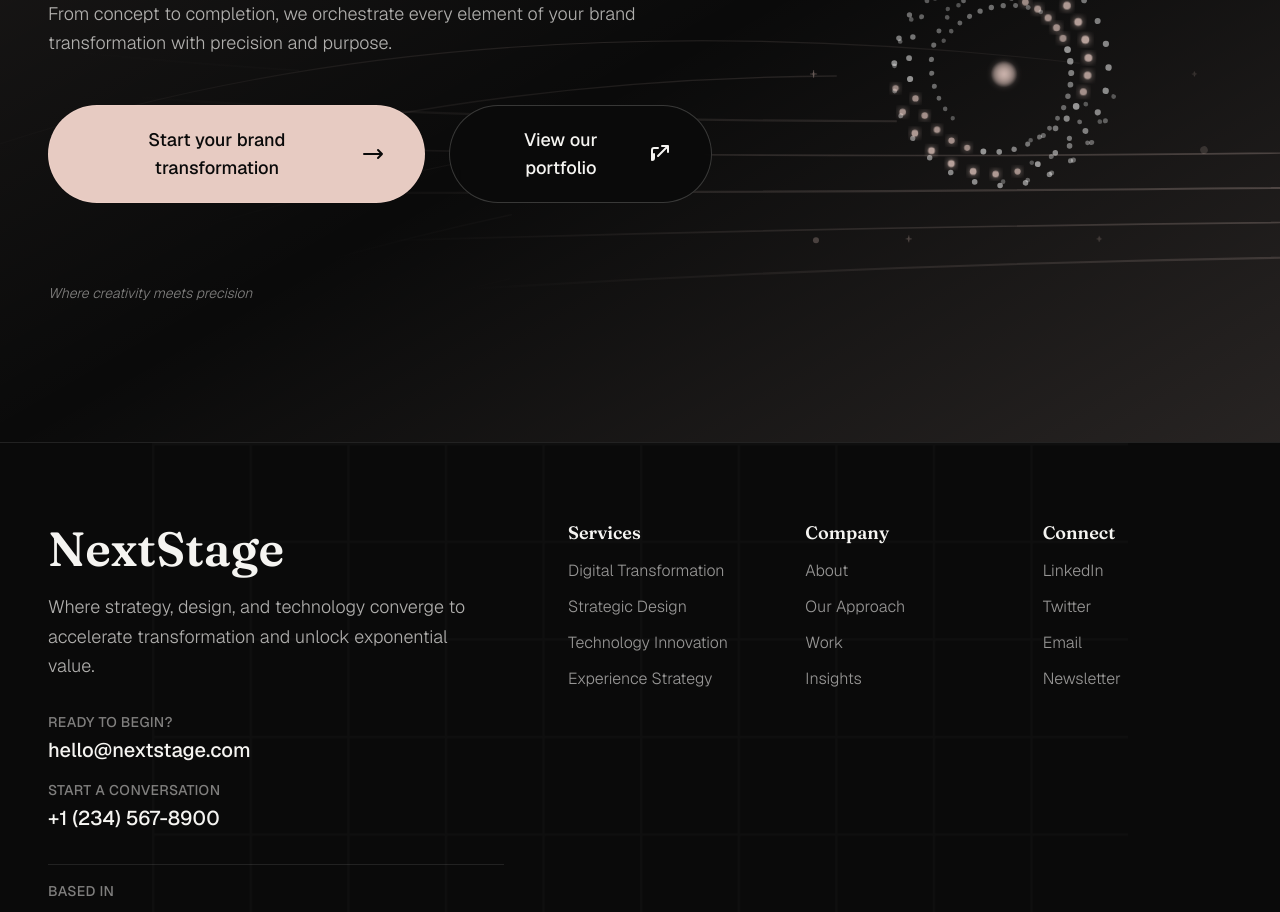
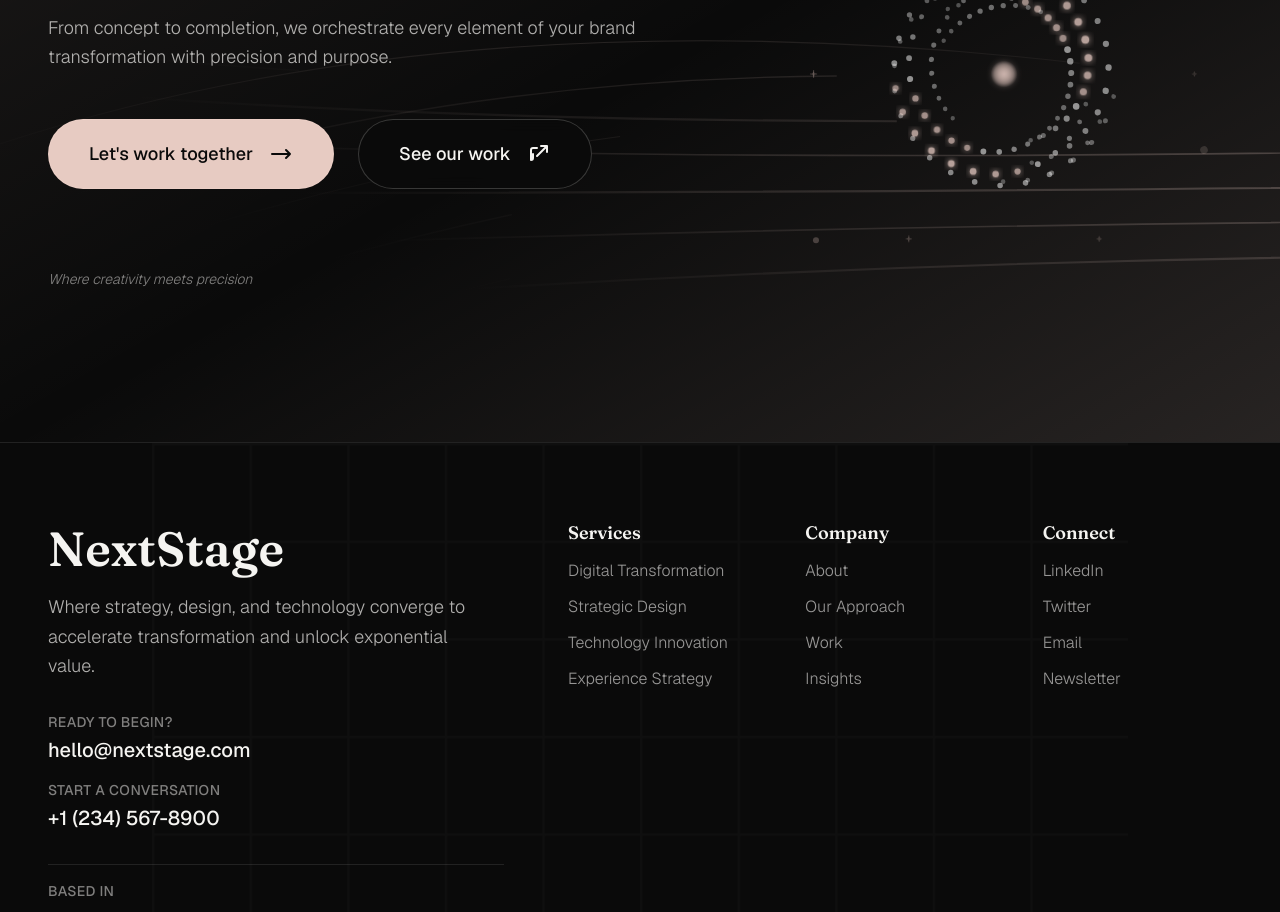
Before and after one commit to bsegev/nextstage-web, a Next.js app: page /services/brand-design in a window 1280 px wide. Shown: the part 4680-5592 px from the top of the page. Built offline with nearby package versions, Linux system fonts and the light colour scheme.

Commit message:
fix: Make CTA button text more concise to prevent wrapping - Let's work together & See our work

```diff
--- a/src/components/brand-design/BrandDesignCTA.tsx
+++ b/src/components/brand-design/BrandDesignCTA.tsx
@@ -394,7 +394,7 @@ export default function BrandDesignCTA() {
               <div className="absolute -inset-0.5 bg-gradient-to-r from-accent/40 to-accent/20 rounded-full blur opacity-0 group-hover:opacity-100 transition duration-500" />
               <div className="relative inline-flex items-center justify-center gap-3 sm:gap-4 px-6 sm:px-8 py-3 sm:py-4 bg-accent/90 backdrop-blur-sm border border-accent/20 text-obsidian rounded-full text-sm sm:text-base font-medium transition-all duration-300 group-hover:bg-accent group-hover:text-obsidian group-hover:border-transparent group-hover:shadow-2xl group-hover:shadow-accent/20 group-hover:-translate-y-1 w-full">
                 <span className="relative">
-                  Start your brand transformation
+                  Let&apos;s work together
                   <span className="absolute bottom-0 left-0 w-0 h-[1px] bg-current transition-all duration-300 group-hover:w-full block" />
                 </span>
 
@@ -424,7 +424,7 @@ export default function BrandDesignCTA() {
               <div className="absolute -inset-0.5 bg-gradient-to-r from-bone/20 to-bone/10 rounded-full blur opacity-0 group-hover:opacity-100 transition duration-500" />
               <div className="relative inline-flex items-center justify-center gap-3 sm:gap-4 px-6 sm:px-8 py-3 sm:py-4 bg-obsidian/90 backdrop-blur-sm border border-bone/20 text-bone rounded-full text-sm sm:text-base font-medium transition-all duration-300 group-hover:bg-bone group-hover:text-obsidian group-hover:border-transparent group-hover:shadow-2xl group-hover:shadow-bone/10 group-hover:-translate-y-1 w-full">
                 <span className="relative">
-                  View our portfolio
+                  See our work
                   <span className="absolute bottom-0 left-0 w-0 h-[1px] bg-current transition-all duration-300 group-hover:w-full block" />
                 </span>
 
@@ -487,7 +487,7 @@ export default function BrandDesignCTA() {
                 <div className="absolute -inset-0.5 bg-gradient-to-r from-accent/40 to-accent/20 rounded-full blur opacity-0 group-hover:opacity-100 transition duration-500" />
                 <div className="relative inline-flex items-center gap-3 sm:gap-4 px-6 sm:px-8 lg:px-10 py-3 sm:py-4 lg:py-5 bg-accent/90 backdrop-blur-sm border border-accent/20 text-obsidian rounded-full text-sm sm:text-base lg:text-lg font-medium transition-all duration-300 group-hover:bg-accent group-hover:text-obsidian group-hover:border-transparent group-hover:shadow-2xl group-hover:shadow-accent/20 group-hover:-translate-y-1">
                   <span className="relative">
-                    Start your brand transformation
+                    Let&apos;s work together
                     <span className="absolute bottom-0 left-0 w-0 h-[1px] bg-current transition-all duration-300 group-hover:w-full block" />
                   </span>
 
@@ -517,7 +517,7 @@ export default function BrandDesignCTA() {
                 <div className="absolute -inset-0.5 bg-gradient-to-r from-bone/20 to-bone/10 rounded-full blur opacity-0 group-hover:opacity-100 transition duration-500" />
                 <div className="relative inline-flex items-center justify-center gap-3 sm:gap-4 px-6 sm:px-8 lg:px-10 py-3 sm:py-4 lg:py-5 bg-obsidian/90 backdrop-blur-sm border border-bone/20 text-bone rounded-full text-sm sm:text-base lg:text-lg font-medium transition-all duration-300 group-hover:bg-bone group-hover:text-obsidian group-hover:border-transparent group-hover:shadow-2xl group-hover:shadow-bone/10 group-hover:-translate-y-1">
                   <span className="relative">
-                    View our portfolio
+                    See our work
                     <span className="absolute bottom-0 left-0 w-0 h-[1px] bg-current transition-all duration-300 group-hover:w-full block" />
                   </span>
 
```
